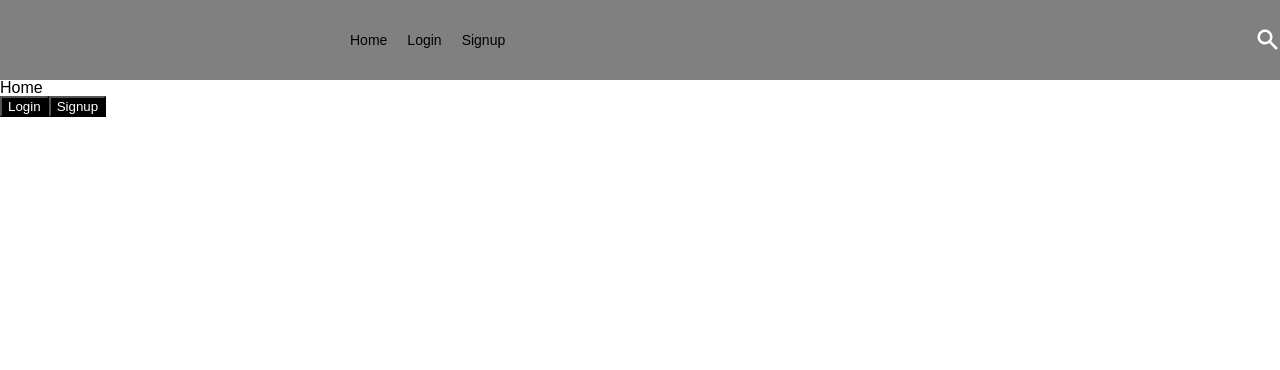
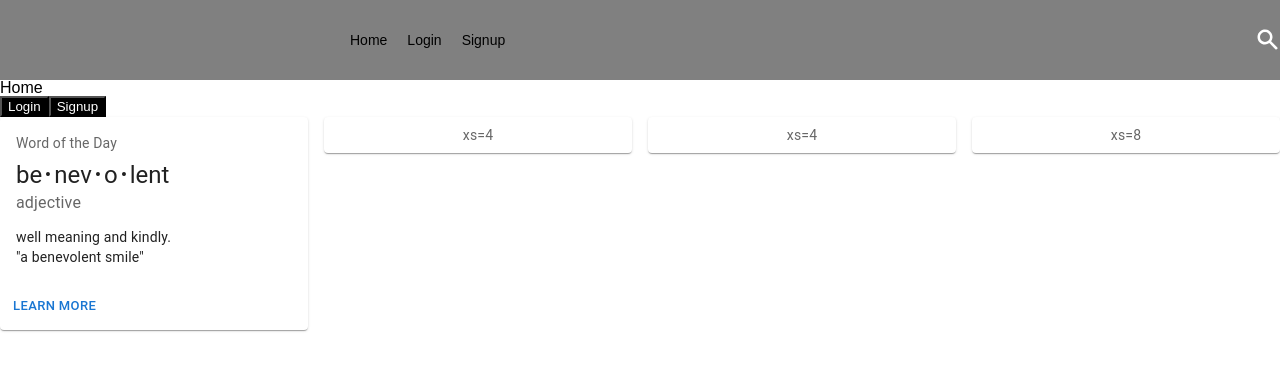
Before and after one commit to wonjongjang/PJT-Dogather, a React (Create React App) app in the folder Sub Pjt 2/Front/account/t-test/: page / in a window 1280 px wide. Shown: the top 370 px of the page. Built offline with nearby package versions, Linux system fonts and the light colour scheme.

Commit message:
update dev_login_fe_YG

```diff
--- a/Sub Pjt 2/Front/account/t-test/package.json
+++ b/Sub Pjt 2/Front/account/t-test/package.json
@@ -15,6 +15,7 @@
     "@types/react": "^17.0.38",
     "@types/react-dom": "^17.0.11",
     "@types/styled-components": "^5.1.21",
+    "antd": "^4.18.5",
     "axios": "^0.25.0",
     "bootstrap": "^5.1.3",
     "jwt-decode": "^3.1.2",
--- a/Sub Pjt 2/Front/account/t-test/src/Router.tsx
+++ b/Sub Pjt 2/Front/account/t-test/src/Router.tsx
@@ -1,5 +1,5 @@
 import { BrowserRouter, Routes, Route } from "react-router-dom";
-import Header from "./Components/Header";
+import Header from "./components/Header";
 import Home from "./Routes/Home";
 import Login from "./Routes/Login";
 import Search from "./Routes/Search";
--- a/Sub Pjt 2/Front/account/t-test/src/Routes/Home.tsx
+++ b/Sub Pjt 2/Front/account/t-test/src/Routes/Home.tsx
@@ -1,7 +1,6 @@
 import React from 'react';
 import { Link } from 'react-router-dom';
 import styled from 'styled-components';
-import { Card } from '@mui/material';
 import BasicCard from '../components/card';
 
 const Btn = styled.button`
@@ -26,7 +25,7 @@ function Home() {
         <StyledLink to="/Signup">Signup</StyledLink>
       </Btn>
       </div>
-      {/* <BasicCard /> */}
+      <BasicCard />
       </div>
   );
 }
--- a/Sub Pjt 2/Front/account/t-test/src/components/card.tsx
+++ b/Sub Pjt 2/Front/account/t-test/src/components/card.tsx
@@ -34,8 +34,8 @@ export default function BasicCard() {
       <div>
             <Box sx={{ flexGrow: 1 }}>
       <Grid container spacing={2}>
-        <Grid item xs={3}>
-        <Card sx={{ minWidth: 275 }}>
+            <Grid item xs={3}>
+                      <Card sx={{ minWidth: 275 }}>
           <CardContent>
             <Typography sx={{ fontSize: 14 }} color="text.secondary" gutterBottom>
               Word of the Day
```
Also changed, not shown: Sub Pjt 2/Front/account/t-test/src/assets/dogatherimg.jpg (added), 1 other file (tests, documents, lock files or other folders).
